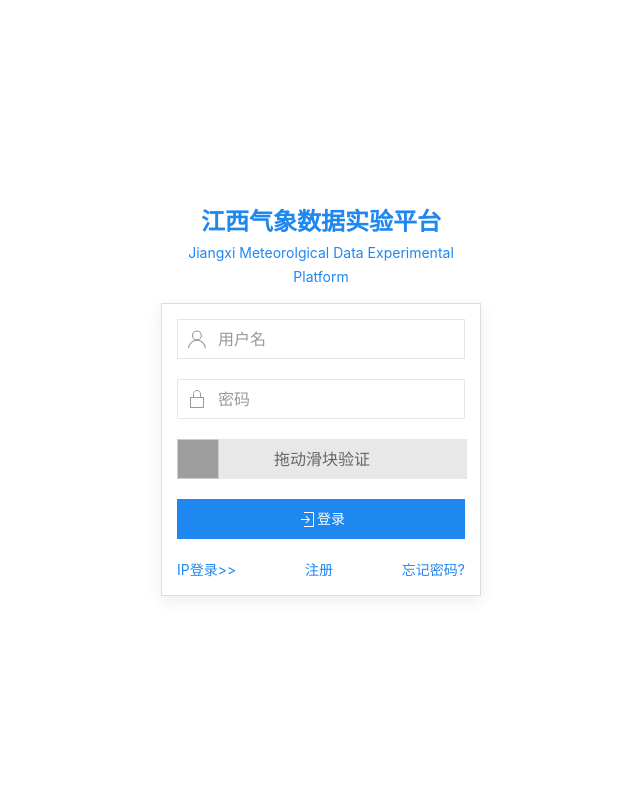
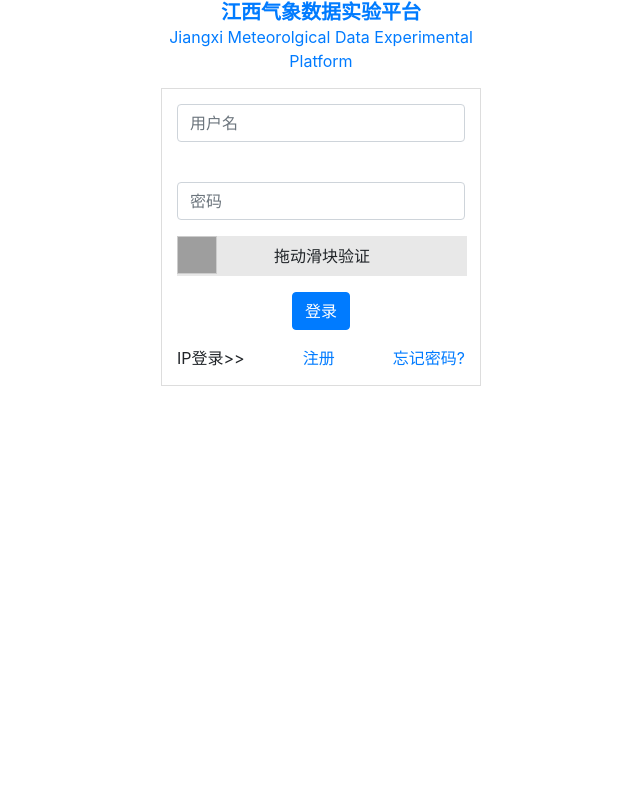
Before and after one commit to shitone/djmdep, a Django app: page /user/ in a window 1280 px wide. Shown: the whole page, without its empty margins (319-959 px from the left). Run offline with Django 3.2, Linux system fonts and the light colour scheme; parts of the project's set-up code (start-up, migrations or seed data) failed here and were passed over; some libraries are stand-ins or nearby versions; grey boxes are pictures that could not be loaded.

Commit message:
开始进行 uikit3 -> bootstrap4

```diff
--- a/templates/login.html
+++ b/templates/login.html
@@ -5,13 +5,16 @@
     <title>登录 - 江西气象数据实验平台</title>
     <!--<link rel="stylesheet" href="/static/uikit/css/uikit.css">-->
     <!--<link rel="stylesheet" href="/static/uikit/css/uikit.almost-flat.css">-->
-    <link rel="stylesheet" href="/static/uikit3/css/uikit.css">
+{#    <link rel="stylesheet" href="/static/uikit3/css/uikit.css">#}
+    <link rel="stylesheet" href="/static/bootstrap/css/bootstrap.min.css">
     <link rel="stylesheet" href="/static/css/drag.css">
     <script src="/static/js/jquery.min.js"></script>
     <script src="/static/js/md5.js"></script>
     <!--<script src="/static/uikit/js/uikit.js"></script>-->
-    <script src="/static/uikit3/js/uikit.js"></script>
-    <script src="/static/uikit3/js/uikit-icons.js"></script>
+{#    <script src="/static/uikit3/js/uikit.js"></script>#}
+{#    <script src="/static/uikit3/js/uikit-icons.js"></script>#}
+    <script src="/static/bootstrap/js/popper.min.js"></script>
+    <script src="/static/bootstrap/js/bootstrap.min.js"></script>
     <script src="/static/js/vue.js"></script>
     <script src="/static/js/awesome.js"></script>
     <script src="/static/js/jquery.validate.js"></script>
@@ -91,39 +94,39 @@
     </script>
 </head>
 <body class="uk-height-1-1">
-    <div class="uk-flex uk-flex-center uk-flex-middle uk-text-center uk-height-1-1">
+    <div class="d-flex justify-content-center align-items-center text-center uk-height-1-1">
         <div style="width: 320px">
-            <strong><span class="uk-text-primary uk-text-lead">江西气象数据实验平台</span></strong>
-            <p style="margin-top: 0px; margin-bottom: 15px"><span class="uk-text-primary uk-text-meta">Jiangxi Meteorolgical Data Experimental Platform</span></p>
+            <strong><span class="text-primary h5 font-weight-bold">江西气象数据实验平台</span></strong>
+            <p style="margin-top: 0px; margin-bottom: 15px"><span class="text-primary h6 font-weight-normal">Jiangxi Meteorolgical Data Experimental Platform</span></p>
             <form id="form-login" class="uk-card uk-card-default" style="padding: 15px; border:1px solid #dddddd">
-                <div class="uk-margin">
+                <div class="form-group">
                     <div class="uk-inline uk-width-1-1">
                         <i class="uk-form-icon" uk-icon="icon:user"></i>
-                        <input v-model="username" id="username" name="username" type="text" placeholder="用户名" maxlength="50" class="uk-width-1-1 uk-input" required>
+                        <input v-model="username" id="username" name="username" type="text" placeholder="用户名" maxlength="50" class="uk-width-1-1 form-control" required>
                     </div>
                     <label></label>
                 </div>
-                <div class="uk-margin">
+                <div class="form-group">
                     <div class="uk-inline uk-width-1-1">
                         <i class="uk-form-icon" uk-icon="icon:lock"></i>
-                        <input v-model="password" name="password" type="password" placeholder="密码" maxlength="50" class="uk-width-1-1 uk-input" minlength="5" required>
+                        <input v-model="password" name="password" type="password" placeholder="密码" maxlength="50" class="uk-width-1-1 form-control" minlength="5" required>
                     </div>
                 </div>
-                <div class="uk-margin">
+                <div class="form-group">
                     <div class="uk-width-1-1">
                         <div id="drag"></div>
                     </div>
                 </div>
-                <div class="uk-margin">
+                <div class="form-group">
                     <div class="uk-inline uk-width-1-1">
-                        <button type="submit" v-on:click="submit" class="uk-width-1-1 uk-button uk-button-primary"><i uk-icon="icon:sign-in"></i><i uk-spinner style="display:none" uk-icon="ratio: 1"></i>登录</button>
+                        <button type="submit" v-on:click="submit" class="uk-width-1-1 btn btn-primary"><i uk-icon="icon:sign-in"></i><i uk-spinner style="display:none" uk-icon="ratio: 1"></i>登录</button>
                     </div>
                 </div>
                 <div class="uk-text-small">
-                    <label class="uk-float-left" style="display:none"><input v-model="remember" type="checkbox"> 记住我</label>
-                    <a class="uk-float-left" v-on:click="iplogin">IP登录>></a>
+                    <label class="float-left" style="display:none"><input v-model="remember" type="checkbox"> 记住我</label>
+                    <a class="float-left" v-on:click="iplogin">IP登录>></a>
                     <a href="{% url 'user:register' %}">注册</a>
-                    <a class="uk-float-right" href="">忘记密码?</a>
+                    <a class="float-right" href="">忘记密码?</a>
                 </div>
             </form>
         </div>
```
